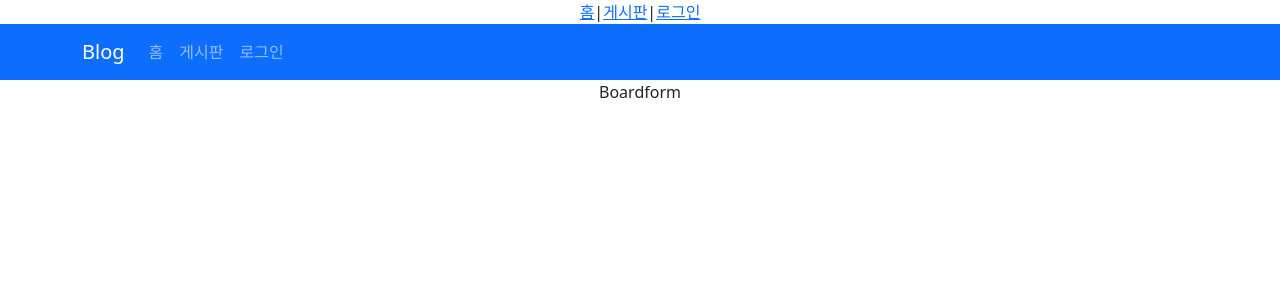
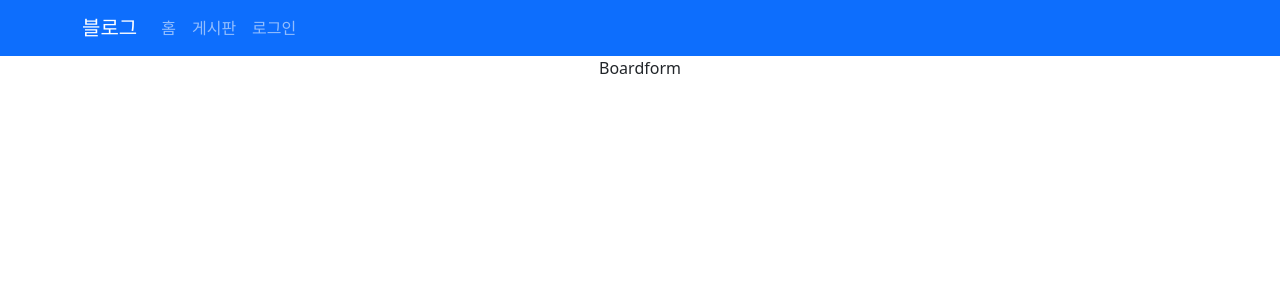
Before and after one commit to KIMPPT/React-blog, a React (Create React App) app: page /boardform in a window 1280 px wide. Shown: the top 300 px of the page. Built offline with nearby package versions, Linux system fonts and the light colour scheme.

Commit message:
04261301

```diff
--- a/src/components/ColorSchemesExample.jsx
+++ b/src/components/ColorSchemesExample.jsx
@@ -5,7 +5,7 @@ import Navbar from "react-bootstrap/Navbar";
 function ColorSchemesExample() {
   return (
     <>
-      <Navbar bg="primary" variant="dark">
+      <Navbar  bg="primary" variant="dark">
         <Container>
           <Navbar.Brand href="#home">Blog</Navbar.Brand>
           <Nav className="me-auto">
--- a/src/components/Navheader.jsx
+++ b/src/components/Navheader.jsx
@@ -1,15 +1,30 @@
 import React from "react";
 import { Link } from "react-router-dom";
 import ColorSchemesExample from "./ColorSchemesExample";
+import Container from "react-bootstrap/Container";
+import Nav from "react-bootstrap/Nav";
+import Navbar from "react-bootstrap/Navbar";
+/*Router의 Link와 Bootstrap을 이용해서 작성
+1. 예시를 들고오서 그대로 확인
+2. 예시를 수정하여 바뀌는 부분,
+
+React Bootstrap에서 확인한 css 디자인
+class 이름 > 컴포넌트 이름과 동일하게 작성해둠
+그 컴포넌트의 디자인을 쓰고 싶을 때 이름을 css에 검색해서확인
+*/
 export default function Navheader() {
   return (
     <div>
-      <Link to="/">홈</Link>
-      <span>|</span>
-      <Link to="/boardlist">게시판</Link>
-      <span>|</span>
-      <Link to="/loginform">로그인</Link>
-      <ColorSchemesExample/>
+        <Navbar bg="primary" variant="dark">
+            <Container>
+                <Link className="navbar-brand">블로그</Link>
+                <Nav className='me-auto'>
+                    <Link className="nav-link" to="/">홈</Link>
+                    <Link className="nav-link" to="/boardlist">게시판</Link>
+                    <Link className="nav-link" to="/loginform">로그인</Link>
+                </Nav>
+            </Container>
+        </Navbar>
     </div>
   );
 }
```
